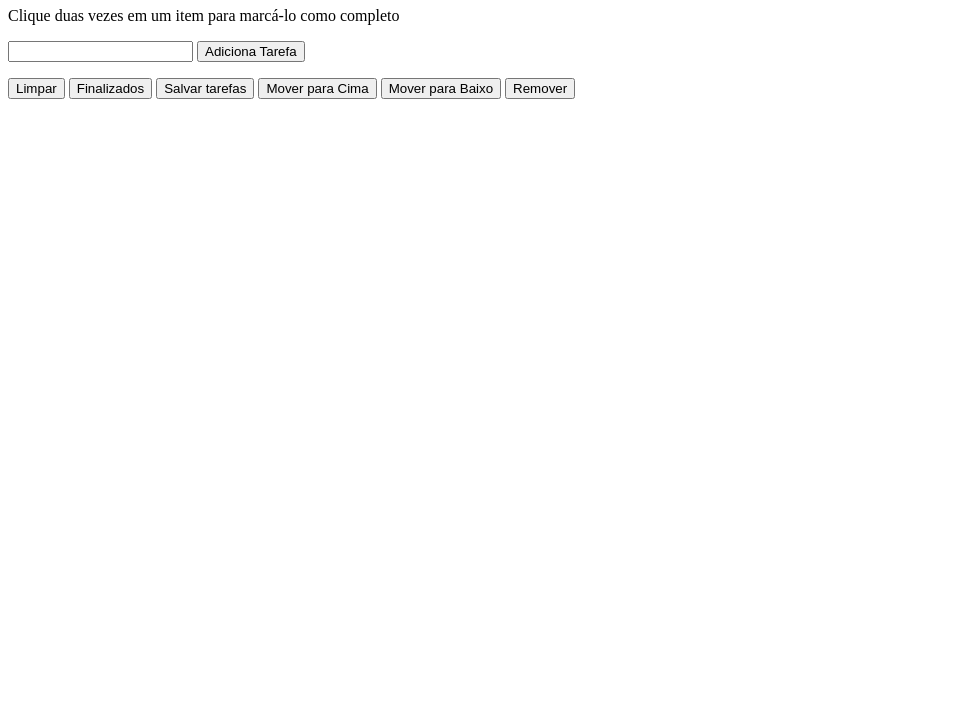
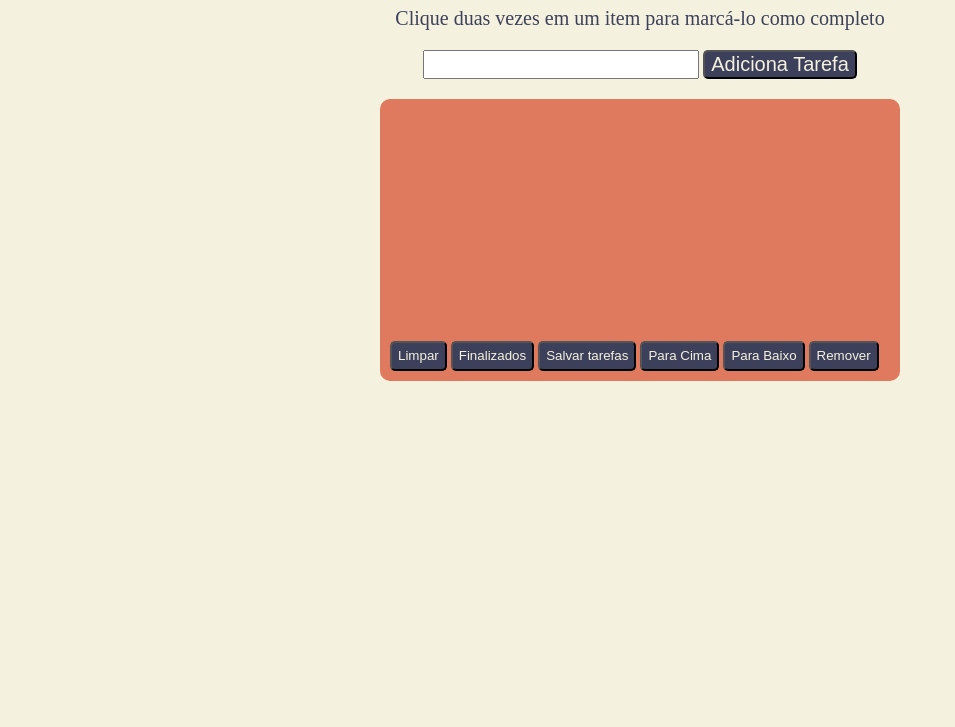
Before and after one commit to senseyluiz/todo-list, a plain HTML site: page index.html in a window 1280 px wide. Shown: the part 73-800 px from the top of the page, without its empty margins (0-955 px from the left). Drawn offline with Linux system fonts and the light colour scheme.

Commit message:
Estilizando projeto

```diff
--- a/index.html
+++ b/index.html
@@ -14,11 +14,12 @@
     <header>
         <h1>Minha Lista de Tarefas</h1>
         <p id="funcionamento">Clique duas vezes em um item para marcá-lo como completo</p>
+        <input type="text" id="texto-tarefa">
+        <button id="criar-tarefa"> Adiciona Tarefa </button>
     </header>
 
     <main>
-        <input type="text" id="texto-tarefa">
-        <button id="criar-tarefa"> Adiciona Tarefa </button>
+
 
         <ol id="lista-tarefas">
 
@@ -30,8 +31,8 @@
 
         <button id="salvar-tarefas"> Salvar tarefas</button>
 
-        <button id="mover-cima"> Mover para Cima </button>
-        <button id="mover-baixo">Mover para Baixo</button>
+        <button id="mover-cima"> Para Cima </button>
+        <button id="mover-baixo">Para Baixo</button>
 
         <button id="remover-selecionado"> Remover </button>
 
--- a/script.js
+++ b/script.js
@@ -101,8 +101,6 @@ btnMoverCima.addEventListener("click", function(elemento) {
     let lista2 = document.querySelector("#lista-tarefas")
     console.log(lista2)
     for (let i = lista2.children.length - 1; i > 0; i -= 1) {
-
-
         if (lista2.children[i].style.backgroundColor === "rgb(128, 128, 128)") {
             let atual = lista2.children[i];
             let proximo = lista2.children[i].previousElementSibling
--- a/style.css
+++ b/style.css
@@ -1,3 +1,66 @@
+:root {
+    --corTexto: #3d405b;
+    --corFundo: #f4f1de;
+    --corFundoTarefas: #e07a5f;
+    --corBotao: #81b29a;
+}
+
+body {
+    background-color: var(--corFundo);
+}
+
 .completed {
     text-decoration: line-through solid rgb(0, 0, 0);
 }
+
+header {
+    width: 90%;
+    max-width: 500;
+    margin: 0 auto;
+    text-align: center;
+    color: var(--corTexto);
+}
+
+p {
+    font-size: 20px;
+}
+
+input {
+    padding-left: 5px;
+    font-size: 20px;
+}
+
+#criar-tarefa {
+    font-size: 20px;
+    border-radius: 5px;
+    background-color: var(--corTexto);
+}
+
+main {
+    width: 500px;
+    max-width: 500;
+    margin: 20px auto;
+    background-color: var(--corFundoTarefas);
+    padding: 10px;
+    border-radius: 10px
+}
+
+ol {
+    min-height: 200px;
+}
+
+li {
+    background-color: var(--corBotao);
+    border-radius: 5px;
+    margin: 5px;
+}
+
+button {
+    background-color: var(--corTexto);
+    border-radius: 5px;
+    color: var(--corFundo);
+}
+
+main button {
+    height: 30px;
+}
```
